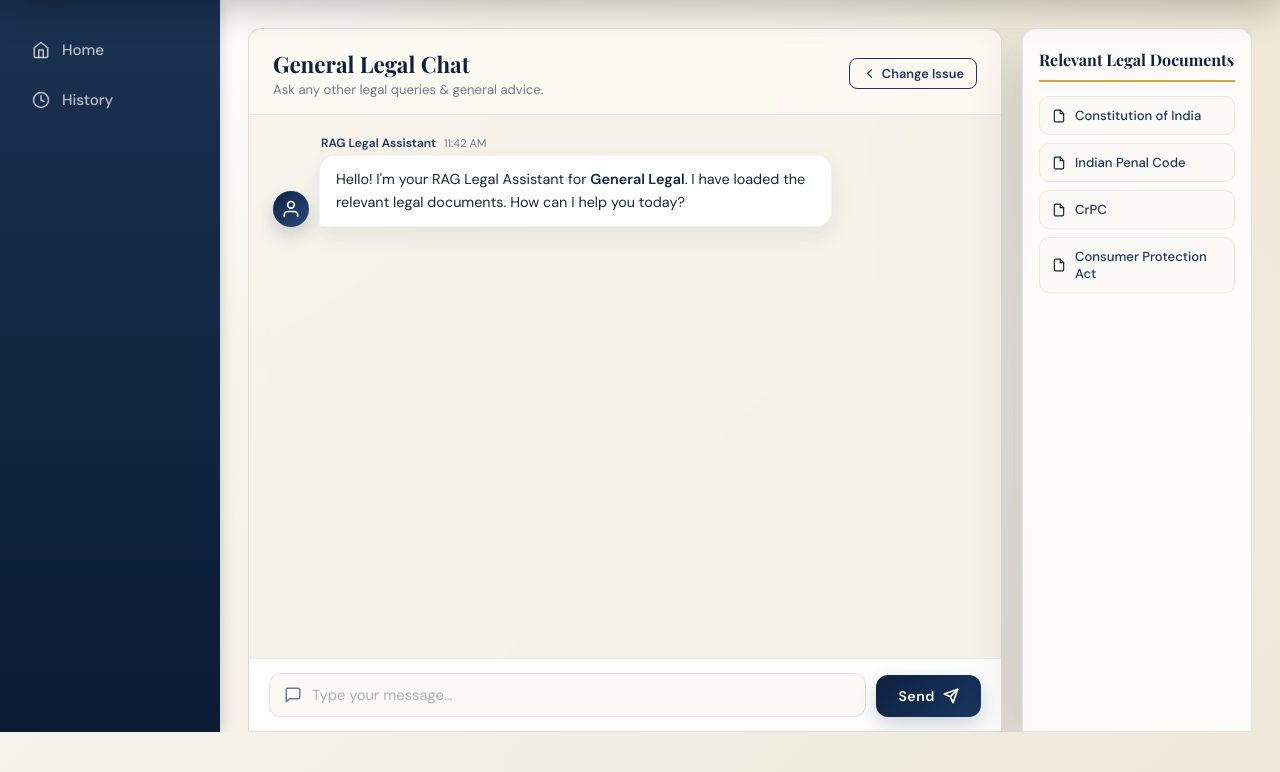
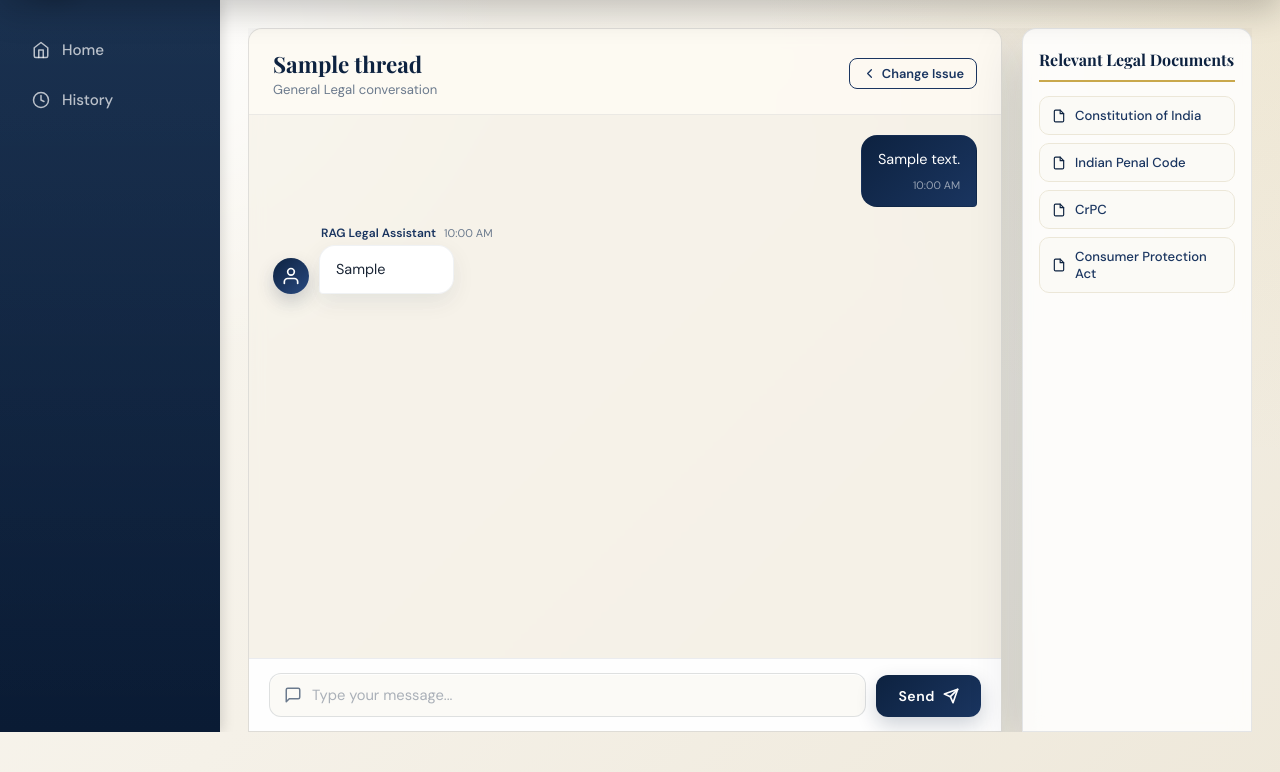
Before and after one commit to Data-Titans-2026/legal-e-learning, a Flask app: page /chatbot?thread_id=1 in a window 1280 px wide. Shown: the part 68-840 px from the top of the page. Run offline with Flask 3, Linux system fonts and the light colour scheme; the visitor is signed in with stand-in values (Sample User, id 1); tables that the repository leaves empty hold one stand-in row (values such as "Sample post").

Commit message:
Add threaded chat history

```diff
--- a/app.py
+++ b/app.py
@@ -94,6 +94,68 @@ def get_db_connection():
     conn.row_factory = sqlite3.Row
     return conn
 
+def ensure_chat_schema():
+    conn = get_db_connection()
+    conn.execute("""
+        CREATE TABLE IF NOT EXISTS chat_threads (
+            id INTEGER PRIMARY KEY AUTOINCREMENT,
+            user_id INTEGER NOT NULL,
+            issue TEXT,
+            title TEXT,
+            created_at TIMESTAMP DEFAULT CURRENT_TIMESTAMP,
+            updated_at TIMESTAMP DEFAULT CURRENT_TIMESTAMP,
+            FOREIGN KEY(user_id) REFERENCES users(id)
+        )
+    """)
+    conn.execute("""
+        CREATE TABLE IF NOT EXISTS chats (
+            id INTEGER PRIMARY KEY AUTOINCREMENT,
+            thread_id INTEGER,
+            user_id INTEGER NOT NULL,
+            issue TEXT,
+            message TEXT,
+            response TEXT,
+            created_at TIMESTAMP DEFAULT CURRENT_TIMESTAMP,
+            FOREIGN KEY(thread_id) REFERENCES chat_threads(id),
+            FOREIGN KEY(user_id) REFERENCES users(id)
+        )
+    """)
+
+    columns = [
+        row["name"]
+        for row in conn.execute("PRAGMA table_info(chats)").fetchall()
+    ]
+    if "thread_id" not in columns:
+        conn.execute("ALTER TABLE chats ADD COLUMN thread_id INTEGER")
+
+    orphan_chats = conn.execute("""
+        SELECT id, user_id, issue, message, created_at
+        FROM chats
+        WHERE thread_id IS NULL
+        ORDER BY id
+    """).fetchall()
+
+    for chat in orphan_chats:
+        title = make_thread_title(chat["message"])
+        cursor = conn.execute("""
+            INSERT INTO chat_threads (user_id, issue, title, created_at, updated_at)
+            VALUES (?, ?, ?, ?, ?)
+        """, (
+            chat["user_id"],
+            chat["issue"],
+            title,
+            chat["created_at"],
+            chat["created_at"]
+        ))
+        conn.execute("""
+            UPDATE chats
+            SET thread_id = ?
+            WHERE id = ?
+        """, (cursor.lastrowid, chat["id"]))
+
+    conn.commit()
+    conn.close()
+
 def require_login():
     if "user_id" not in session:
         return redirect(url_for("login"))
@@ -130,8 +192,15 @@ def format_issue_name(issue):
     }
     return issue_map.get(issue, "General Legal")
 
+def make_thread_title(message):
+    title = (message or "Legal chat").strip()
+    if len(title) > 70:
+        return title[:67].rstrip() + "..."
+    return title or "Legal chat"
+
 app = Flask(__name__)
 app.secret_key = os.environ.get("SECRET_KEY", "change-this-to-a-random-secret-key")
+ensure_chat_schema()
 
 
 @app.route("/")
@@ -147,22 +216,49 @@ def ask():
     data = request.get_json()
     issue = data.get("issue", "others")
     message = data.get("message", "").strip()
+    thread_id = data.get("thread_id")
 
     if not message:
         return jsonify({"error": "Message is required"}), 400
 
+    conn = get_db_connection()
+
+    if thread_id:
+        thread = conn.execute("""
+            SELECT id, issue
+            FROM chat_threads
+            WHERE id = ? AND user_id = ?
+        """, (thread_id, session["user_id"])).fetchone()
+
+        if thread is None:
+            conn.close()
+            return jsonify({"error": "Thread not found"}), 404
+
+        issue = thread["issue"] or issue
+    else:
+        cursor = conn.execute("""
+            INSERT INTO chat_threads (user_id, issue, title)
+            VALUES (?, ?, ?)
+        """, (session["user_id"], issue, make_thread_title(message)))
+        thread_id = cursor.lastrowid
+
     response_text = generate_chat_response(issue, message)
 
-    conn = get_db_connection()
     conn.execute("""
-        INSERT INTO chats (user_id, issue, message, response)
-        VALUES (?, ?, ?, ?)
-    """, (session["user_id"], issue, message, response_text))
+        INSERT INTO chats (thread_id, user_id, issue, message, response)
+        VALUES (?, ?, ?, ?, ?)
+    """, (thread_id, session["user_id"], issue, message, response_text))
+    conn.execute("""
+        UPDATE chat_threads
+        SET updated_at = CURRENT_TIMESTAMP
+        WHERE id = ? AND user_id = ?
+    """, (thread_id, session["user_id"]))
     conn.commit()
     conn.close()
 
     return jsonify({
-        "reply": response_text
+        "reply": response_text,
+        "thread_id": thread_id
     })
 
 @app.route("/login", methods=["POST"])
@@ -217,25 +313,34 @@ def history():
 
     conn = get_db_connection()
     rows = conn.execute("""
-        SELECT id, issue, message, response, created_at
-        FROM chats
-        WHERE user_id = ?
-        ORDER BY id DESC
+        SELECT
+            t.id,
+            t.issue,
+            t.title,
+            t.created_at,
+            t.updated_at,
+            COUNT(c.id) AS message_count
+        FROM chat_threads t
+        LEFT JOIN chats c ON c.thread_id = t.id
+        WHERE t.user_id = ?
+        GROUP BY t.id
+        ORDER BY t.updated_at DESC, t.id DESC
     """, (session["user_id"],)).fetchall()
     conn.close()
 
-    chats = []
+    threads = []
     for row in rows:
-        chats.append({
+        threads.append({
             "id": row["id"],
             "issue": row["issue"],
             "issue_label": format_issue_name(row["issue"]),
-            "message": row["message"],
-            "response": row["response"],
-            "created_at": row["created_at"]
+            "title": row["title"],
+            "created_at": row["created_at"],
+            "updated_at": row["updated_at"],
+            "message_count": row["message_count"]
         })
 
-    return render_template("history.html", chats=chats)
+    return render_template("history.html", threads=threads)
 
 @app.route("/profile")
 def profile():
@@ -304,8 +409,8 @@ def update_profile():
 
 
 
-@app.route("/history/delete/<int:chat_id>", methods=["POST"])
-def delete_history_item(chat_id):
+@app.route("/history/delete/<int:thread_id>", methods=["POST"])
+def delete_history_item(thread_id):
     auth = require_login()
     if auth:
         return jsonify({"error": "Unauthorized"}), 401
@@ -313,12 +418,16 @@ def delete_history_item(chat_id):
     conn = get_db_connection()
     conn.execute("""
         DELETE FROM chats
+        WHERE thread_id = ? AND user_id = ?
+    """, (thread_id, session["user_id"]))
+    conn.execute("""
+        DELETE FROM chat_threads
         WHERE id = ? AND user_id = ?
-    """, (chat_id, session["user_id"]))
+    """, (thread_id, session["user_id"]))
     conn.commit()
     conn.close()
 
-    return jsonify({"message": "Chat deleted successfully"})
+    return jsonify({"message": "Thread deleted successfully"})
 
 
 @app.route("/history/clear", methods=["POST"])
@@ -332,10 +441,60 @@ def clear_history():
         DELETE FROM chats
         WHERE user_id = ?
     """, (session["user_id"],))
+    conn.execute("""
+        DELETE FROM chat_threads
+        WHERE user_id = ?
+    """, (session["user_id"],))
     conn.commit()
     conn.close()
 
     return jsonify({"message": "History cleared successfully"})
+
+
+@app.route("/chat/thread/<int:thread_id>")
+def get_chat_thread(thread_id):
+    auth = require_login()
+    if auth:
+        return jsonify({"error": "Unauthorized"}), 401
+
+    conn = get_db_connection()
+    thread = conn.execute("""
+        SELECT id, issue, title, created_at, updated_at
+        FROM chat_threads
+        WHERE id = ? AND user_id = ?
+    """, (thread_id, session["user_id"])).fetchone()
+
+    if thread is None:
+        conn.close()
+        return jsonify({"error": "Thread not found"}), 404
+
+    rows = conn.execute("""
+        SELECT id, message, response, created_at
+        FROM chats
+        WHERE thread_id = ? AND user_id = ?
+        ORDER BY id ASC
+    """, (thread_id, session["user_id"])).fetchall()
+    conn.close()
+
+    return jsonify({
+        "thread": {
+            "id": thread["id"],
+            "issue": thread["issue"],
+            "issue_label": format_issue_name(thread["issue"]),
+            "title": thread["title"],
+            "created_at": thread["created_at"],
+            "updated_at": thread["updated_at"]
+        },
+        "messages": [
+            {
+                "id": row["id"],
+                "message": row["message"],
+                "response": row["response"],
+                "created_at": row["created_at"]
+            }
+            for row in rows
+        ]
+    })
 
 
 @app.route("/chatbot")
--- a/templates/chatbot.html
+++ b/templates/chatbot.html
@@ -207,16 +207,21 @@
       }
     };
 
-    // ── Read issue from URL ───────────────────────
+    // ── Read issue/thread from URL ────────────────
     const params = new URLSearchParams(window.location.search);
-    const issue = params.get('issue') || 'others';
-    const config = issueConfig[issue] || issueConfig['others'];
+    let currentThreadId = params.get('thread_id') || null;
+    let issue = params.get('issue') || 'others';
+    let config = issueConfig[issue] || issueConfig['others'];
+
+    function applyIssueConfig(nextIssue) {
+      issue = nextIssue || 'others';
+      config = issueConfig[issue] || issueConfig['others'];
 
       document.getElementById('chatTitle').textContent = config.title;
       document.getElementById('chatSubtitle').textContent = config.subtitle;
 
-    // Populate docs
       const docsList = document.getElementById('docsList');
+      docsList.innerHTML = '';
       config.docs.forEach(doc => {
         const el = document.createElement('div');
         el.className = 'doc-item';
@@ -229,9 +234,41 @@
           ${doc}`;
         docsList.appendChild(el);
       });
+    }
 
-    // ── Welcome message ───────────────────────────
+    applyIssueConfig(issue);
+
+    if (currentThreadId) {
+      loadThread(currentThreadId);
+    } else {
       appendBotMessage(`Hello! I'm your RAG Legal Assistant for <strong>${config.title.replace(' Chat', '')}</strong>. I have loaded the relevant legal documents. How can I help you today?`);
+    }
+
+    async function loadThread(threadId) {
+      try {
+        const response = await fetch(`/chat/thread/${threadId}`);
+        const data = await response.json();
+
+        if (!response.ok) {
+          appendBotMessage(`Error: ${data.error || 'Failed to load chat thread.'}`);
+          return;
+        }
+
+        currentThreadId = data.thread.id;
+        applyIssueConfig(data.thread.issue);
+        document.getElementById('chatTitle').textContent = data.thread.title || config.title;
+        document.getElementById('chatSubtitle').textContent = `${data.thread.issue_label} conversation`;
+        document.getElementById('chatMessages').innerHTML = '';
+
+        data.messages.forEach(item => {
+          appendUserMessage(item.message, formatStoredTime(item.created_at));
+          appendBotMessage(item.response, formatStoredTime(item.created_at));
+        });
+      } catch (error) {
+        appendBotMessage('Something went wrong while loading this chat thread.');
+        console.error(error);
+      }
+    }
 
     // ── Send Message ──────────────────────────────
     function sendMessage() {
@@ -251,7 +288,8 @@
         headers: { 'Content-Type': 'application/json' },
         body: JSON.stringify({
           issue: issue,
-          message: text
+          message: text,
+          thread_id: currentThreadId
         })
       })
         .then(response => response.json().then(data => ({ ok: response.ok, data })))
@@ -261,6 +299,12 @@
           if (!result.ok) {
             appendBotMessage(`Error: ${result.data.error || 'Failed to get response.'}`);
             return;
+          }
+
+          currentThreadId = result.data.thread_id || currentThreadId;
+          if (currentThreadId) {
+            const nextUrl = `${window.location.pathname}?thread_id=${currentThreadId}`;
+            window.history.replaceState({}, '', nextUrl);
           }
 
           appendBotMessage(result.data.reply);
@@ -286,20 +330,27 @@
       return new Date().toLocaleTimeString([], { hour: '2-digit', minute: '2-digit' });
     }
 
-    function appendUserMessage(text) {
+    function formatStoredTime(value) {
+      if (!value) return getTime();
+      const parsed = new Date(value.replace(' ', 'T'));
+      if (Number.isNaN(parsed.getTime())) return getTime();
+      return parsed.toLocaleTimeString([], { hour: '2-digit', minute: '2-digit' });
+    }
+
+    function appendUserMessage(text, time = getTime()) {
       const box = document.getElementById('chatMessages');
       const div = document.createElement('div');
       div.className = 'msg-row user';
       div.innerHTML = `
         <div class="bubble user-bubble">
           ${escHtml(text)}
-          <span class="msg-time">${getTime()}</span>
+          <span class="msg-time">${time}</span>
         </div>`;
       box.appendChild(div);
       scrollBottom();
     }
 
-    function appendBotMessage(html) {
+    function appendBotMessage(html, time = getTime()) {
       const box = document.getElementById('chatMessages');
       const div = document.createElement('div');
       div.className = 'msg-row bot';
@@ -312,7 +363,7 @@
           </svg>
         </div>
         <div class="bot-content">
-          <div class="bot-name">RAG Legal Assistant <span class="bot-time">${getTime()}</span></div>
+          <div class="bot-name">RAG Legal Assistant <span class="bot-time">${time}</span></div>
           <div class="bubble bot-bubble">${html}</div>
         </div>`;
       box.appendChild(div);
```
Also changed, not shown: init_db.py (+41 -0 lines), templates/history.html (+21 -17 lines). Lines whose indentation alone changed are shown as unchanged.
